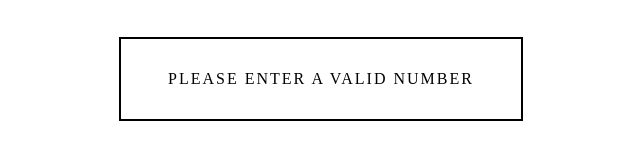
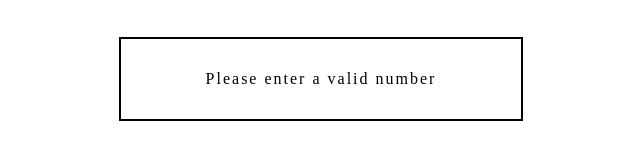
Before and after one commit to aeiou-sudo/Roman-Numeral-Converter, a plain HTML site: page index.html in a window 1280 px wide. Both pictures are taken after typing "Sample" into the empty fields and a click on the button "CONVERT". Shown: the part 616-776 px from the top of the page, 319-959 px from the left. Drawn offline with Linux system fonts and the light colour scheme.

Commit message:
font style changed for output result

```diff
--- a/style.css
+++ b/style.css
@@ -59,9 +59,9 @@ body {
 }
 .result h2 {
   font-size: 1rem;
-  text-transform: uppercase;
   letter-spacing: 2px;
   font-weight: normal;
+  text-align: center;
 }
 .logo {
   width: 200px;
```
